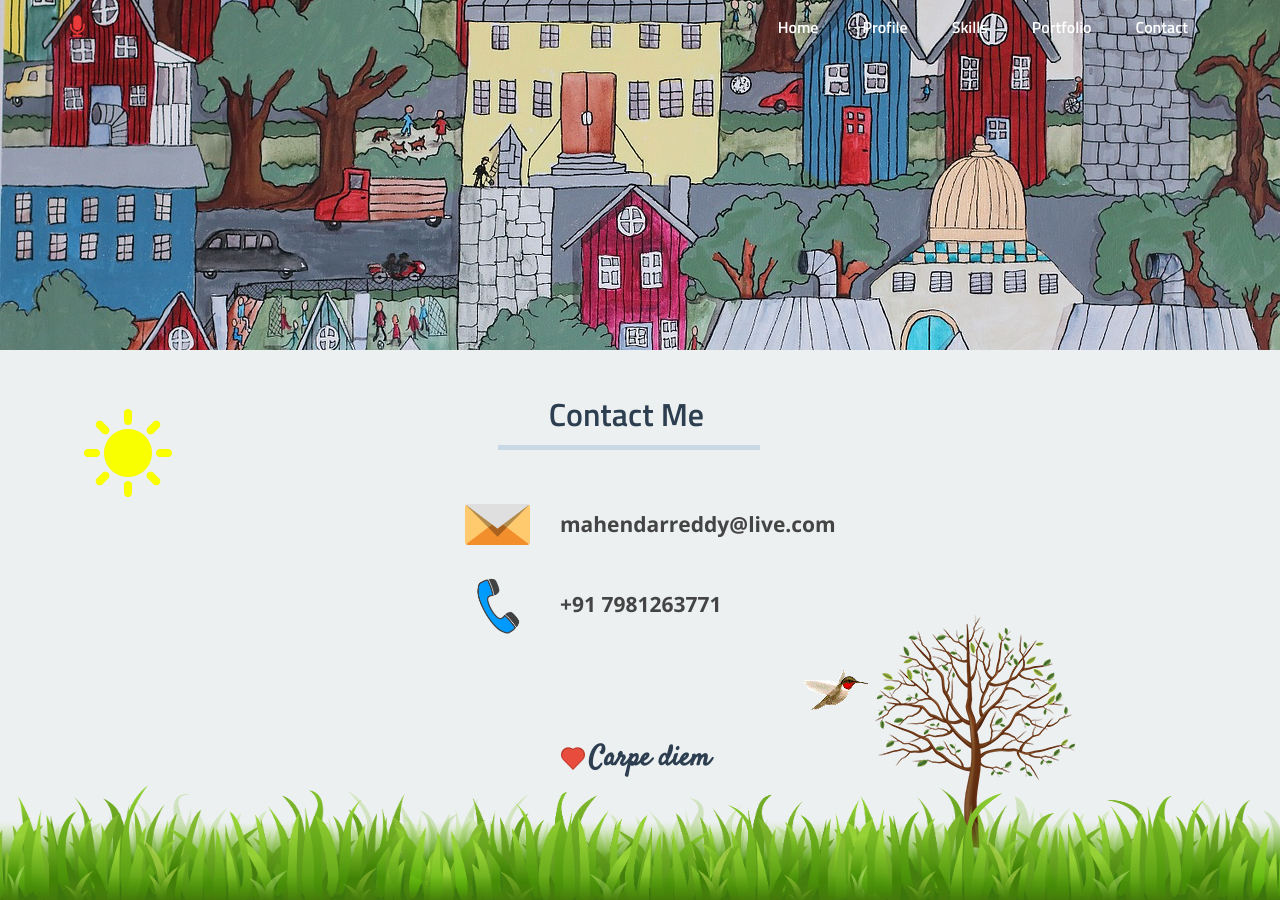
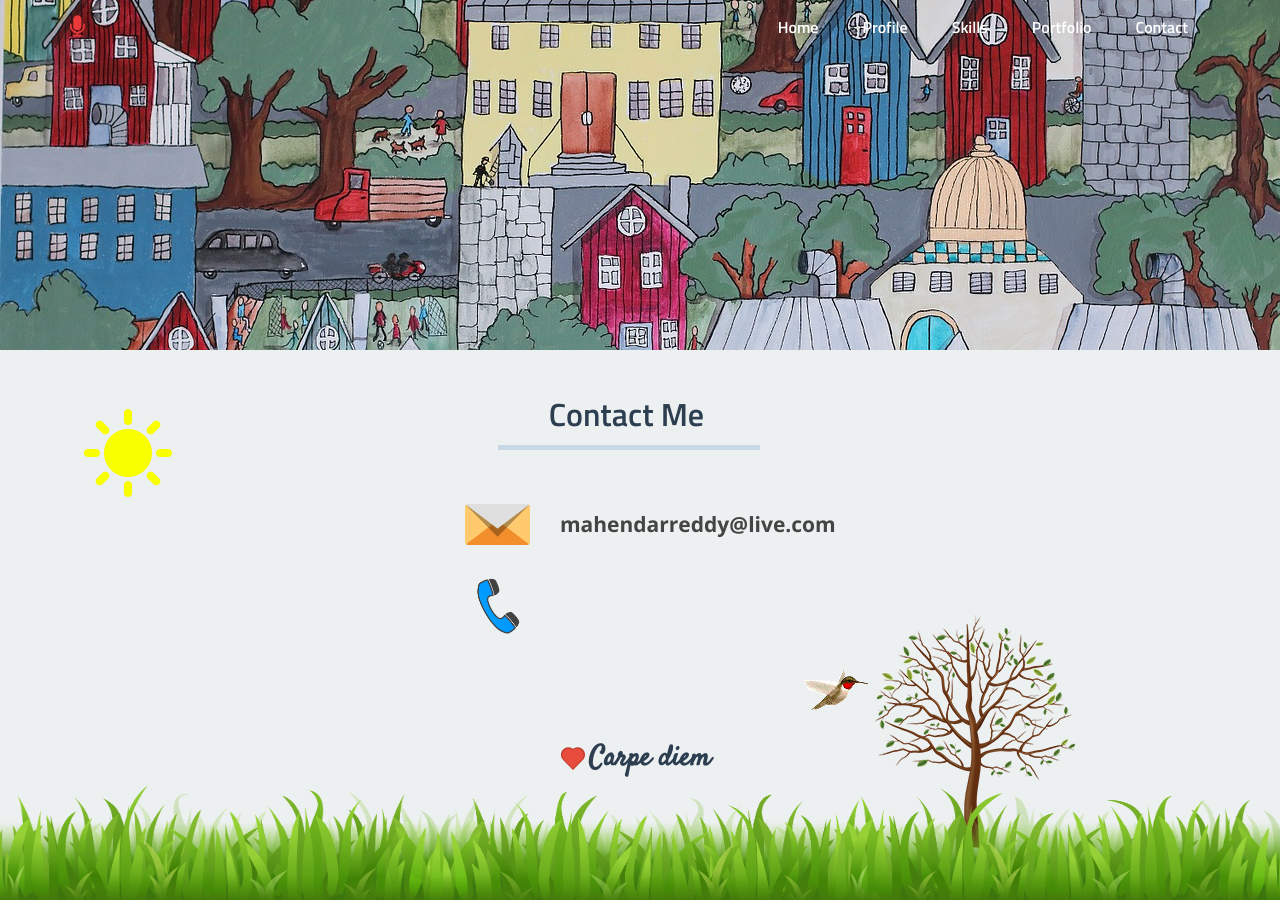
Before and after one commit to mahendhar9/mahendhar9.github.io, a Jekyll site: the page built from index.html, in a window 1280 px wide and 900 px high, scrolled down 3784 px. Built offline with Jekyll 4.4.1, drawn with Linux system fonts in a browser that asks for light colours; nearby versions of some CDN libraries.

Commit message:
Update index.html

```diff
--- a/index.html
+++ b/index.html
@@ -452,7 +452,7 @@ layout: default
         <img class="img-responsive wow fadeInLeft" data-wow-duration="2s" data-wow-delay="2.5s" src="img/phone9.png">
       </div>
       <div class="col-md-6">
-        <p class="wow fadeInRight" data-wow-duration="2s" data-wow-delay="2.5s"><strong>+91 7981263771</strong></p>
+        <p class="wow fadeInRight" data-wow-duration="2s" data-wow-delay="2.5s"><strong></strong></p>
       </div>
     </div>
   </div>
```
